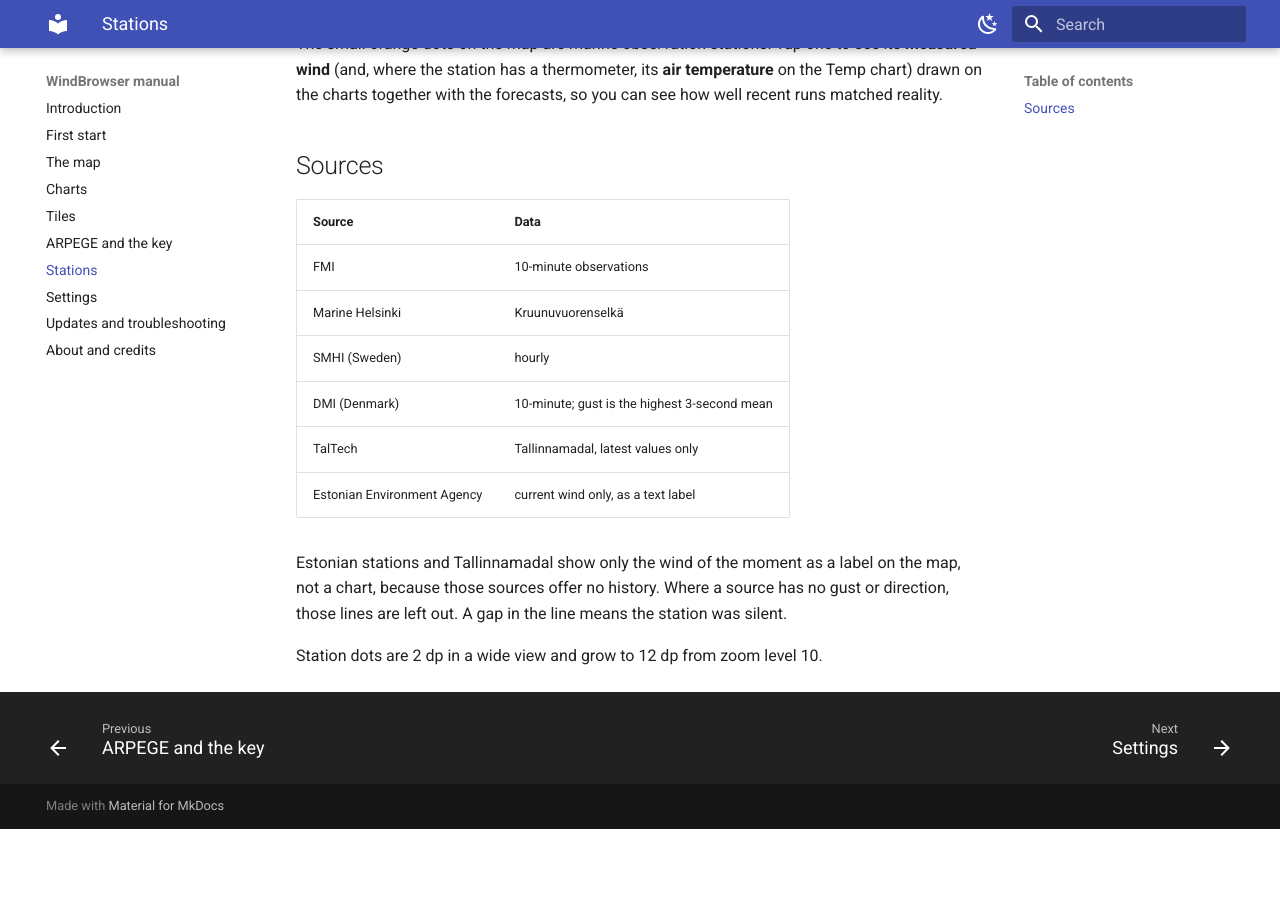
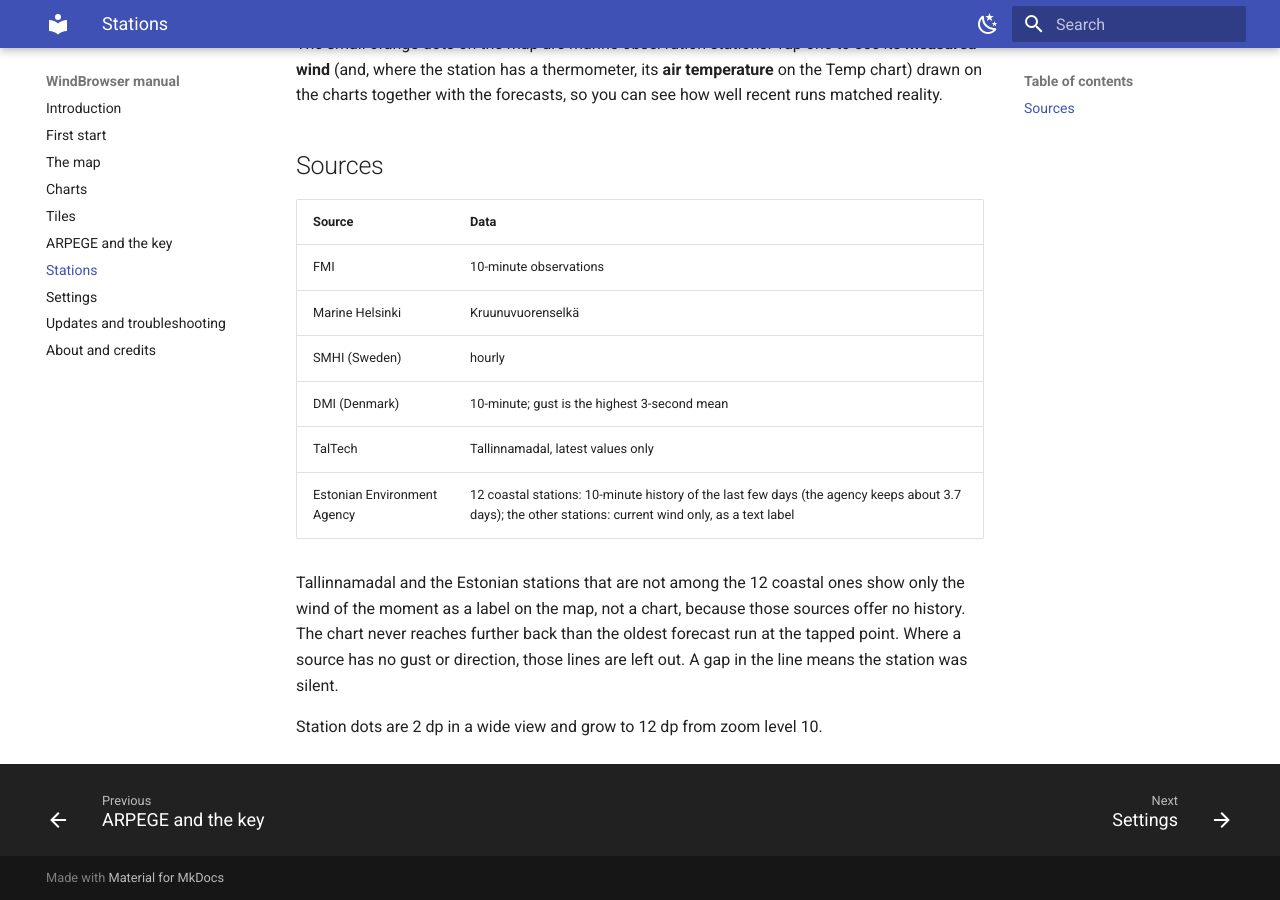
Before and after one commit to pclusius/windbrowser-docs, an MkDocs documentation site: the page built from docs/stations.md, in a window 1280 px wide and 900 px high, scrolled down 1701 px. Built offline with MkDocs 1.6.1 and Material for MkDocs 9.7.7, drawn with Linux system fonts in a browser that asks for light colours; before the commit the page ends 2530 px from its top, so only the background shows below that.

Commit message:
Stations: Estonian coastal stations have a 10-minute history
Co-Authored-By: Claude Sonnet 5.5 <noreply@anthropic.com>

```diff
--- a/docs/stations.md
+++ b/docs/stations.md
@@ -13,8 +13,8 @@ The small orange dots on the map are marine observation stations. Tap one to see
 | SMHI (Sweden) | hourly |
 | DMI (Denmark) | 10-minute; gust is the highest 3-second mean |
 | TalTech | Tallinnamadal, latest values only |
-| Estonian Environment Agency | current wind only, as a text label |
+| Estonian Environment Agency | 12 coastal stations: 10-minute history of the last few days (the agency keeps about 3.7 days); the other stations: current wind only, as a text label |
 
-Estonian stations and Tallinnamadal show only the wind of the moment as a label on the map, not a chart, because those sources offer no history. Where a source has no gust or direction, those lines are left out. A gap in the line means the station was silent.
+Tallinnamadal and the Estonian stations that are not among the 12 coastal ones show only the wind of the moment as a label on the map, not a chart, because those sources offer no history. The chart never reaches further back than the oldest forecast run at the tapped point. Where a source has no gust or direction, those lines are left out. A gap in the line means the station was silent.
 
 Station dots are 2 dp in a wide view and grow to 12 dp from zoom level 10.
```
